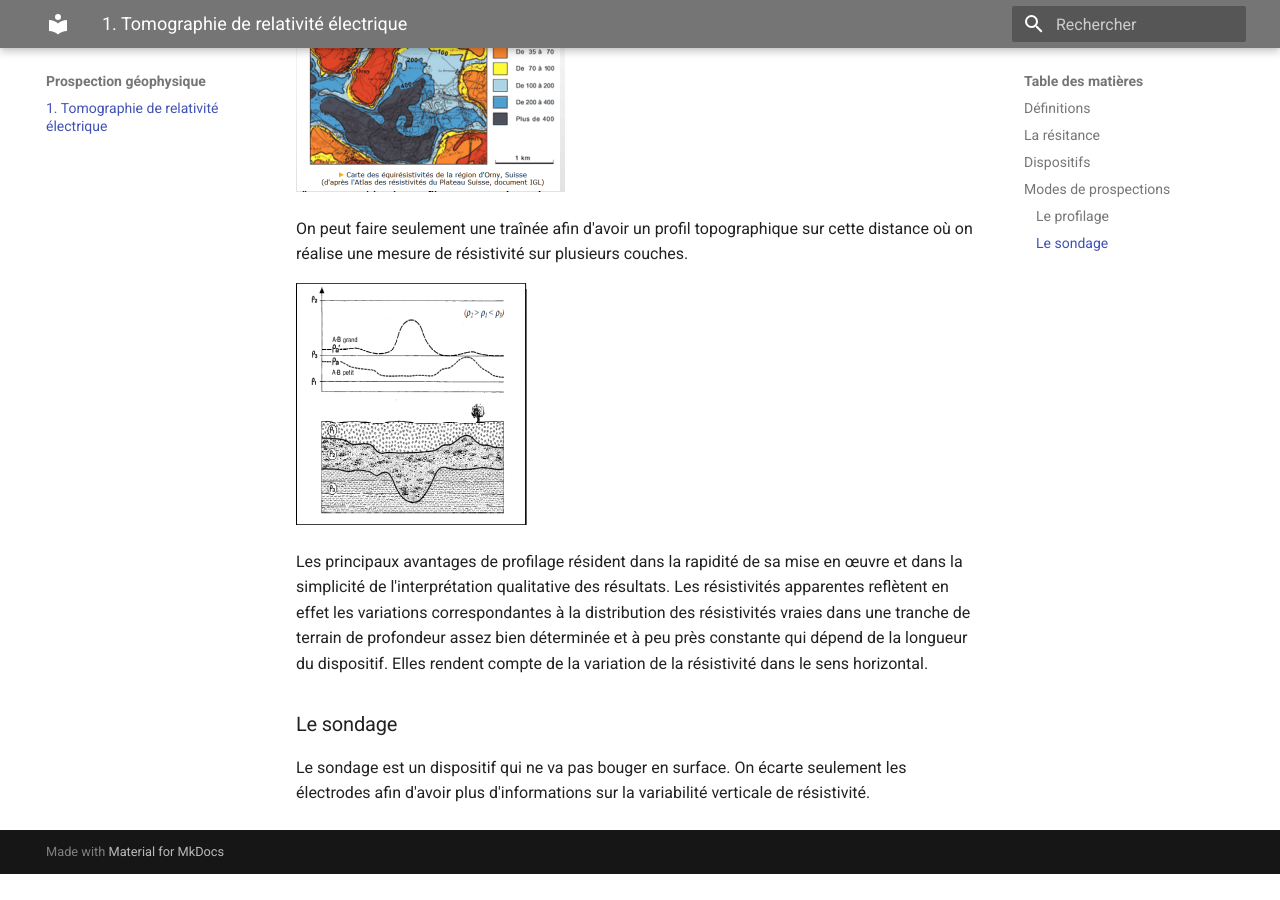
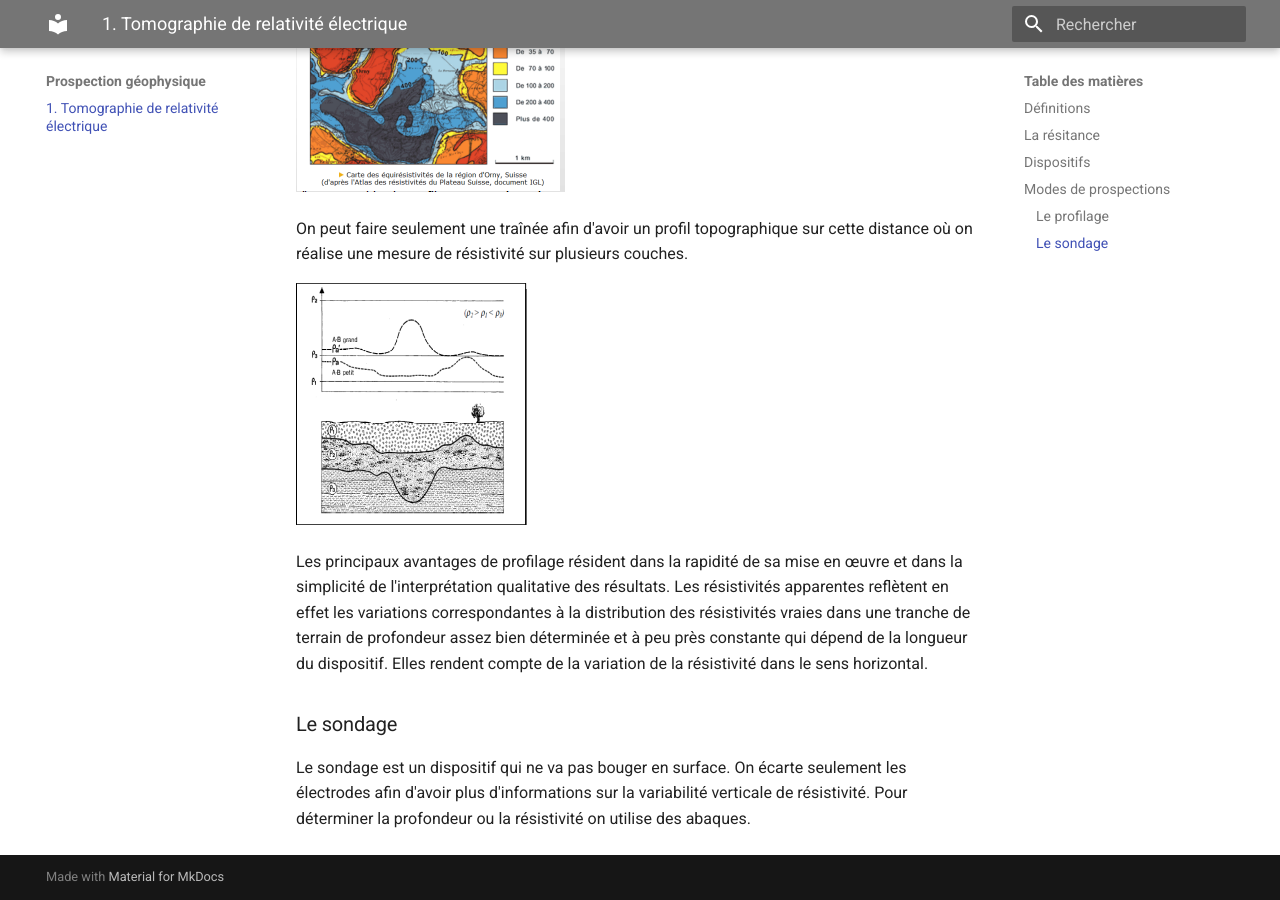
Before and after one commit to Lizeem/L3STcours, an MkDocs documentation site: the page built from Docs/Prospection géophysique/1. Tomographie de relativité électrique.md, in a window 1280 px wide and 900 px high, scrolled down 3470 px. Built offline with MkDocs 1.6.1 and Material for MkDocs 9.7.7, drawn with Linux system fonts in a browser that asks for light colours; before the commit the page ends 4344 px from its top, so only the background shows below that.

Commit message:
Update tomographie de relativité électrique

```diff
--- a/Docs/Prospection géophysique/1. Tomographie de relativité électrique.md
+++ b/Docs/Prospection géophysique/1. Tomographie de relativité électrique.md
@@ -83,4 +83,4 @@ Les principaux avantages de profilage résident dans la rapidité de sa mise en
 
 ### Le sondage
 
-Le sondage est un dispositif qui ne va pas bouger en surface. On écarte seulement les électrodes afin d'avoir plus d'informations sur la variabilité verticale de résistivité.
+Le sondage est un dispositif qui ne va pas bouger en surface. On écarte seulement les électrodes afin d'avoir plus d'informations sur la variabilité verticale de résistivité. Pour déterminer la profondeur ou la résistivité on utilise des abaques.
```
